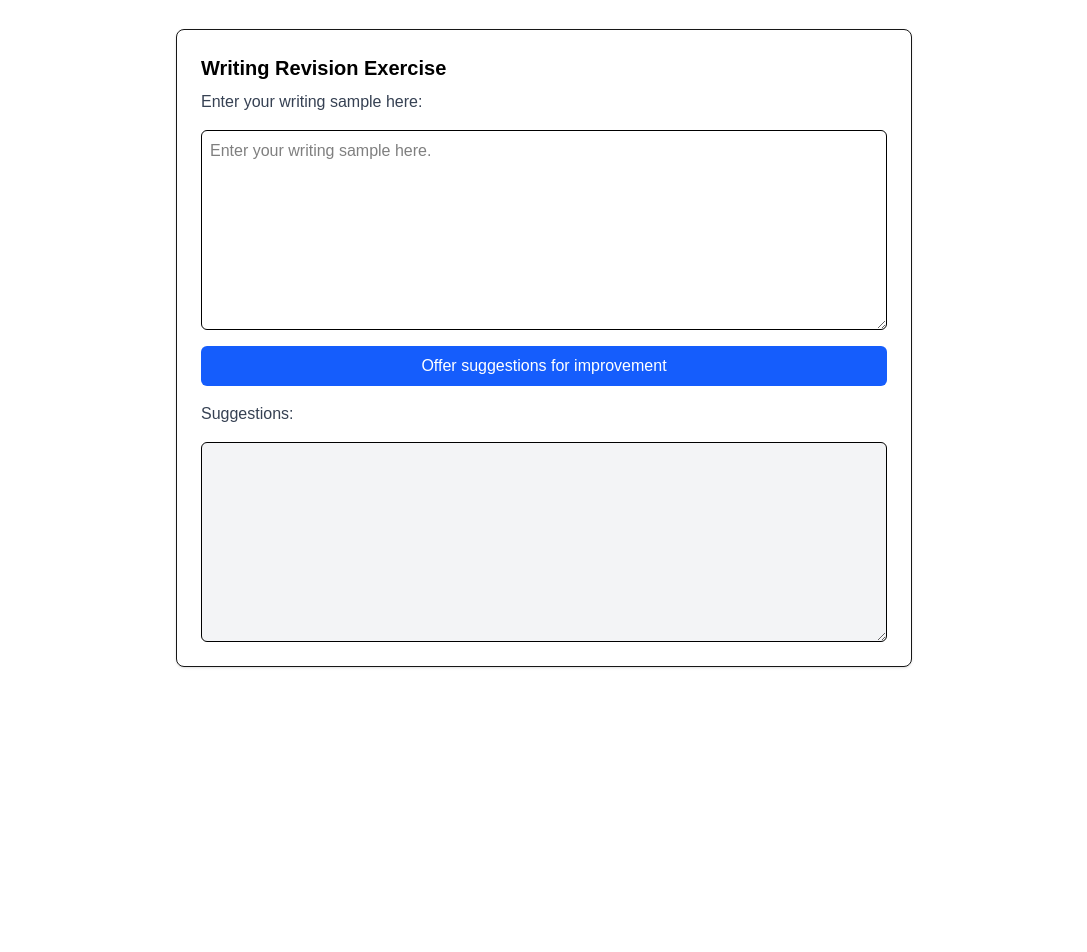
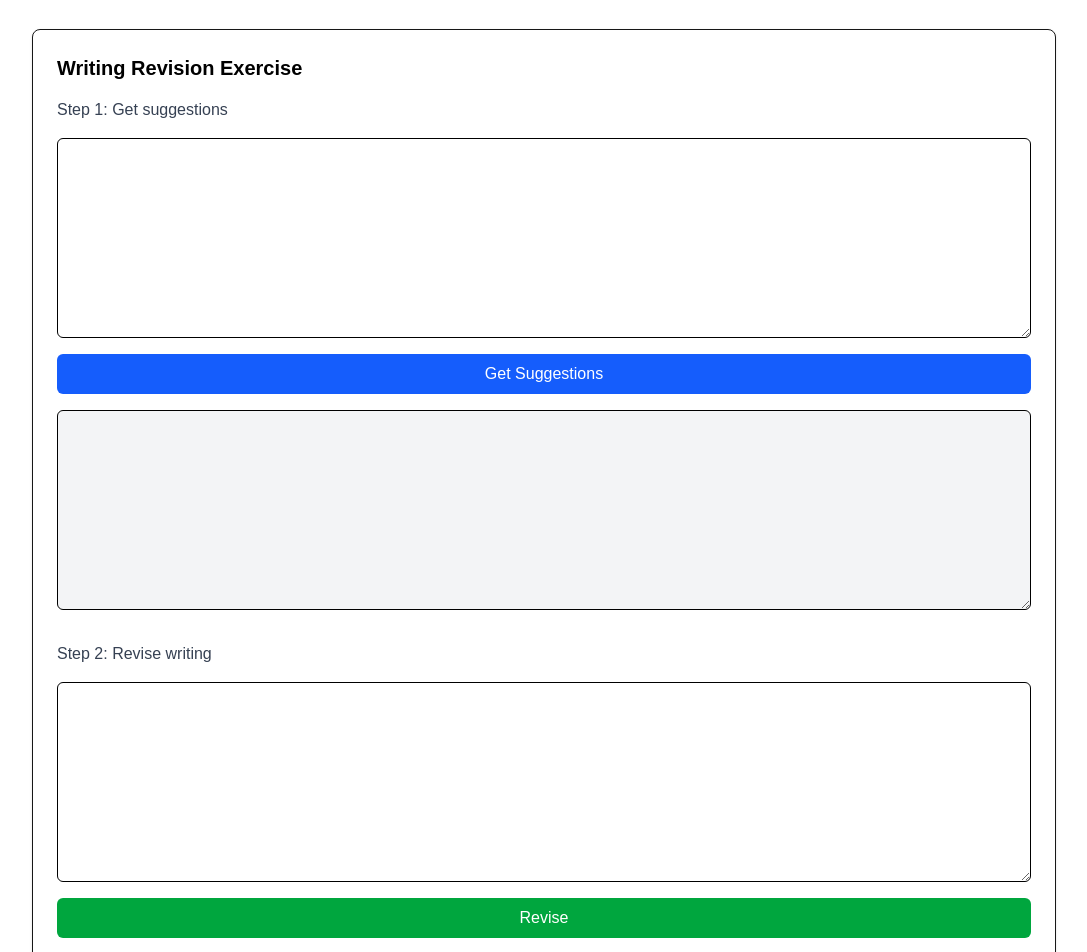
Before and after one commit to frankvj99/lingua-client, a Next.js app: page /writing-exercise in a window 1280 px wide. Shown: the part 60-1012 px from the top of the page, without its empty margins (96-1183 px from the left). Before the commit the page ends 800 px from the top, so only its background shows below. Built offline with nearby package versions, Linux system fonts and the light colour scheme.

Commit message:
Tweaking the writing exercise

```diff
--- a/src/app/components/writing-exercise.tsx
+++ b/src/app/components/writing-exercise.tsx
@@ -5,101 +5,101 @@ import { useMutation } from "@tanstack/react-query";
 import { apiClient } from "@/app/lib/api-client";
 
 export default function WritingExercise() {
-  const [inputText, setInputText] = useState("");
-  const [revisionResult, setRevisionResult] = useState<string | null>(null);
+  const [initialInput, setInitialInput] = useState("");
+  const [aiSuggestions, setAiSuggestions] = useState<string | null>(null);
 
-  const [stage, setStage] = useState<"initial" | "suggested" | "complete">("initial");
+  const [revisionInput, setRevisionInput] = useState("");
+  const [aiRevision, setAiRevision] = useState<string | null>(null);
 
   const endpointMap = {
     initial: "/Writing/SuggestImprovementsForWritingSample",
     suggested: "/Writing/EditAndReviseWritingSample",
-    complete: null,
   } as const;
 
-  const buttonLabelMap = {
-    initial: "Offer suggestions for improvement",
-    suggested: "Edit / Revise",
-    complete: "Start a new exercise",
-  };
-
   const mutation = useMutation({
-    mutationFn: async (text: string) => {
+    mutationFn: async ({
+      text,
+      stage,
+    }: {
+      text: string;
+      stage: "initial" | "suggested";
+    }) => {
       const endpoint = endpointMap[stage];
 
-      if (!endpoint) {
-        return null;
-      }
+      const res = await apiClient.post<{ result: string }>(endpoint, {
+        writingSample: text,
+      });
 
-      const res = await apiClient.post<{ result: string }>(
-        endpoint,
-        {
-          writingSample: text,
-        }
-      );
-
-      return res.result;
+      return { result: res.result, stage };
     },
 
-    onSuccess: (data) => {
-      setRevisionResult(data);
-
-      // Move to next stage
+    onSuccess: ({ result, stage }) => {
       if (stage === "initial") {
-        setStage("suggested");
-      }
-      else if (stage === "suggested") {
-        setStage("complete");
-      }
-      else {
-        setStage("initial");
-        setInputText("");
-        setRevisionResult(null);
+        setAiSuggestions(result);
+        setRevisionInput(initialInput); // pipe forward
+      } else {
+        setAiRevision(result);
       }
     },
   });
 
-  const handleSubmit = () => {
-    mutation.mutate(inputText);
-  };
-
   return (
-    <div className="max-w-3xl mx-auto p-4">
-      <div className="border rounded-lg shadow-sm p-6 bg-white">
-        <h2 className="text-xl font-semibold mb-2 text-black">
+    <div className="w-full p-4">
+      <div className="border rounded-lg shadow-sm p-6 bg-white max-w-5xl mx-auto">
+        <h2 className="text-xl font-semibold mb-4 text-black">
           Writing Revision Exercise
         </h2>
 
-        <p className="text-gray-700">
-          Enter your writing sample here:
-        </p>
+        {/* ===== INITIAL STAGE ===== */}
+        <div className="flex flex-col gap-4 mb-8">
+          <p className="text-gray-700">Step 1: Get suggestions</p>
 
-        <div className="flex flex-col gap-4 mt-4">
           <textarea
-            className="w-full border rounded-md p-2 min-h-[200px] focus:outline-none focus:ring-2 focus:ring-blue-500 text-black"
-            placeholder="Enter your writing sample here."
-            value={inputText}
-            onChange={(e) => setInputText(e.target.value)}
+            className="w-full border rounded-md p-2 min-h-[200px] text-black"
+            value={initialInput}
+            onChange={(e) => setInitialInput(e.target.value)}
           />
 
           <button
-            onClick={handleSubmit}
+            onClick={() =>
+              mutation.mutate({ text: initialInput, stage: "initial" })
+            }
             disabled={mutation.isPending}
-            className="bg-blue-600 text-white px-4 py-2 rounded-md disabled:opacity-50"
+            className="bg-blue-600 text-white px-4 py-2 rounded-md"
           >
-            {mutation.isPending
-              ? "Processing..."
-              : buttonLabelMap[stage]}
+            Get Suggestions
           </button>
-
-          <p className="text-gray-700">
-            {stage === "initial"
-              ? "Suggestions:"
-              : "Revised output:"}
-          </p>
 
           <textarea
             className="w-full border rounded-md p-2 min-h-[200px] bg-gray-100 text-black"
-            value={revisionResult ?? ""}
+            value={aiSuggestions ?? ""}
+            readOnly
+          />
+        </div>
+
+        {/* ===== SUGGESTED STAGE ===== */}
+        <div className="flex flex-col gap-4">
+          <p className="text-gray-700">Step 2: Revise writing</p>
+
+          <textarea
+            className="w-full border rounded-md p-2 min-h-[200px] text-black"
+            value={revisionInput}
+            onChange={(e) => setRevisionInput(e.target.value)}
+          />
+
+          <button
+            onClick={() =>
+              mutation.mutate({ text: revisionInput, stage: "suggested" })
+            }
+            disabled={mutation.isPending}
+            className="bg-green-600 text-white px-4 py-2 rounded-md"
+          >
+            Revise
+          </button>
+
+          <textarea
+            className="w-full border rounded-md p-2 min-h-[200px] bg-gray-100 text-black"
+            value={aiRevision ?? ""}
             readOnly
           />
         </div>
--- a/src/app/page.tsx
+++ b/src/app/page.tsx
@@ -2,9 +2,9 @@ import Link from "next/link";
 
 export default function Home() {
   return (
-    <main className="flex flex-1 items-center justify-center">
+    <main className="flex flex-1 justify-center px-6">
       <div className="flex flex-col gap-4 text-center">
-        <h1 className="text-2xl font-bold">Home</h1>
+        <h1 className="w-full max-w-5xl">Home</h1>
 
         <Link href="/reading-exercise" className="text-blue-600 underline">
           Reading Exercise
```
